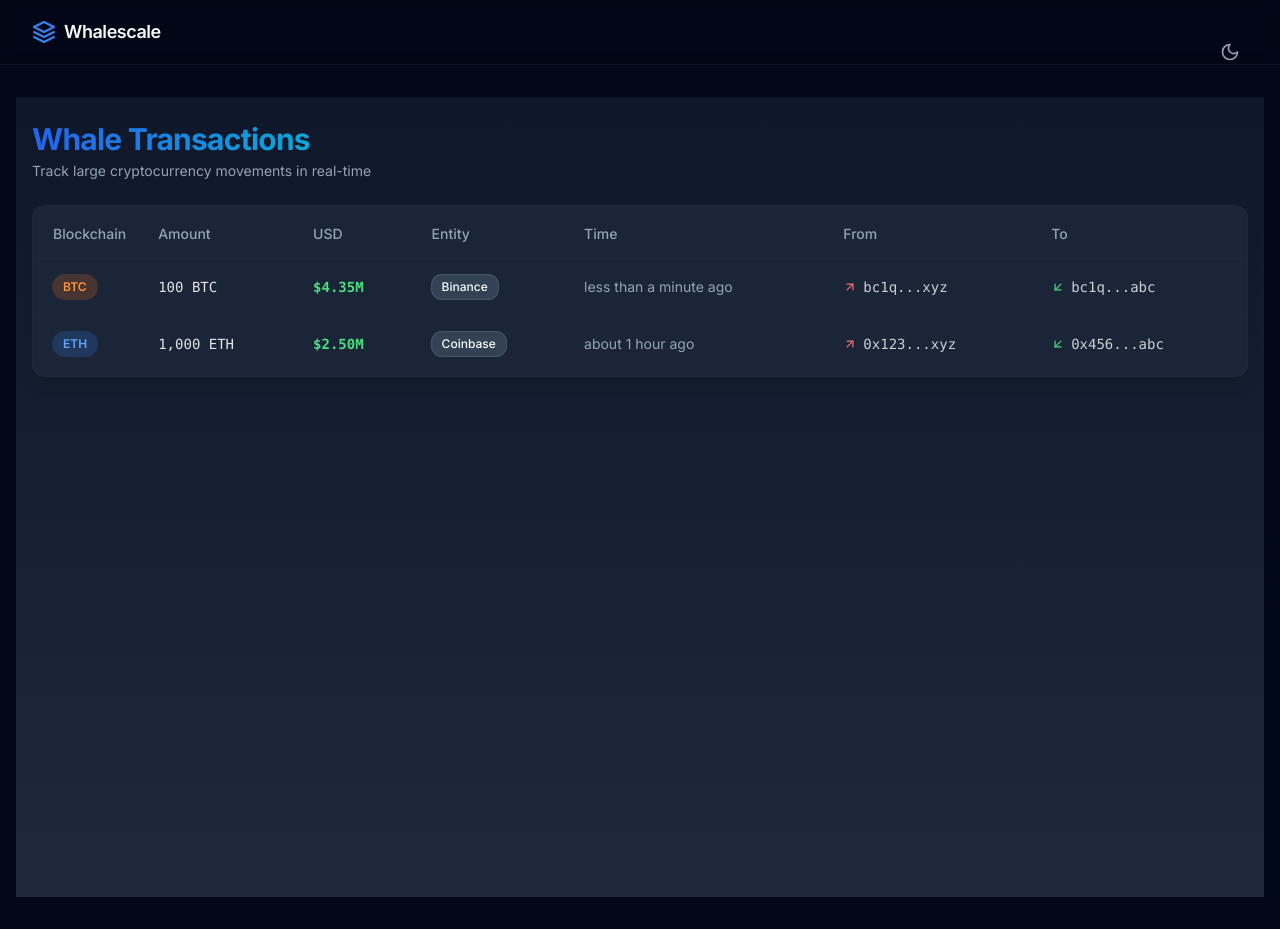
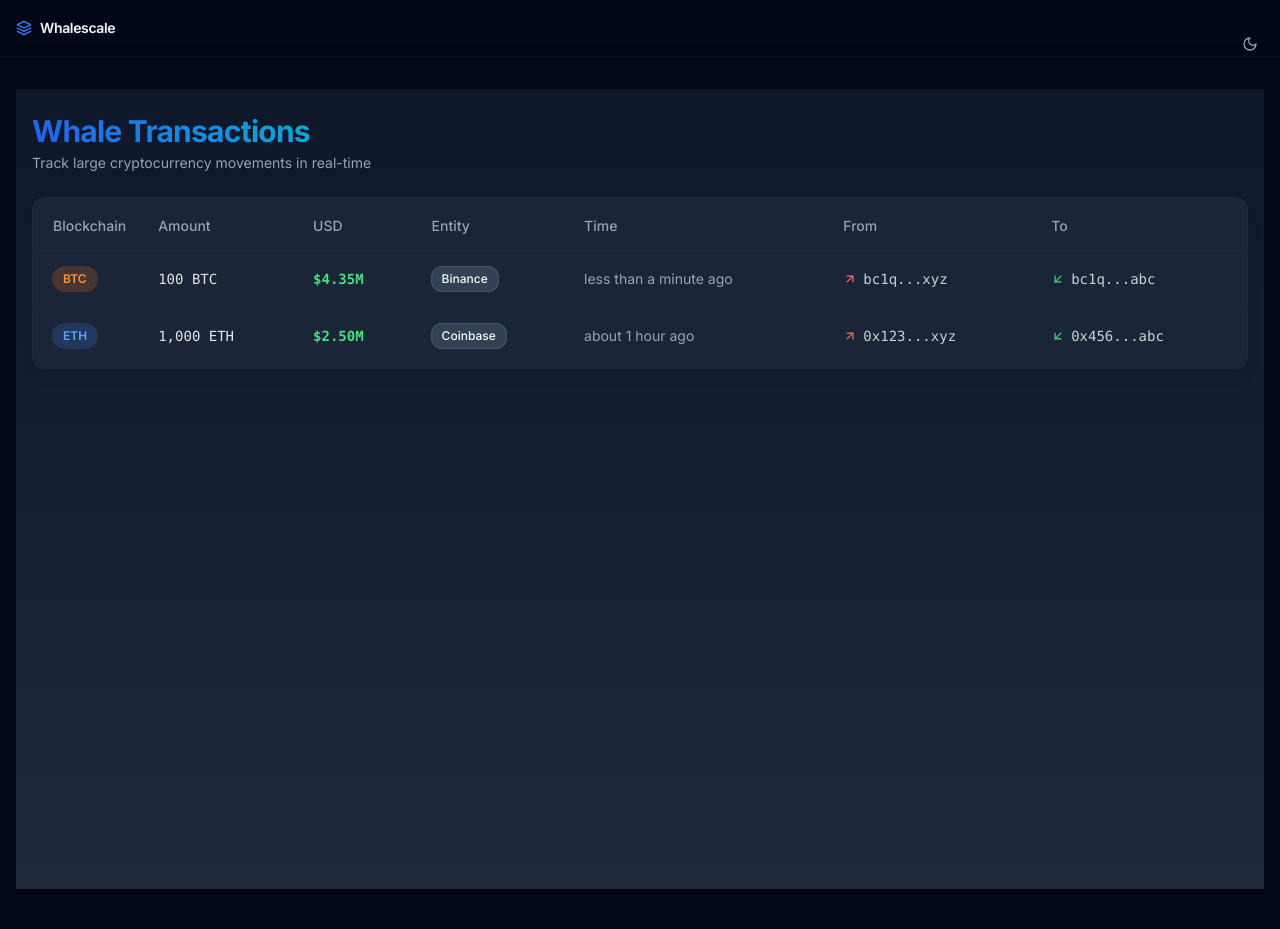
Before and after one commit to 0ptimize/whalescale, a Next.js app: page / in a window 1280 px wide. Built offline with nearby package versions, Linux system fonts and the light colour scheme.

Commit message:
fix: adjust navbar sizing for better proportions

```diff
--- a/src/components/navbar.tsx
+++ b/src/components/navbar.tsx
@@ -9,10 +9,10 @@ export function Navbar() {
 
   return (
     <nav className="sticky top-0 z-50 w-full border-b border-border/40 bg-background/95 backdrop-blur supports-[backdrop-filter]:bg-background/60">
-      <div className="container flex h-16 items-center justify-between">
+      <div className="container flex h-14 items-center justify-between px-4">
         <Link href="/" className="flex items-center space-x-2">
           <svg
-            className="h-6 w-6 text-primary"
+            className="h-4 w-4 text-primary"
             viewBox="0 0 24 24"
             fill="none"
             xmlns="http://www.w3.org/2000/svg"
@@ -39,15 +39,15 @@ export function Navbar() {
               strokeLinejoin="round"
             />
           </svg>
-          <span className="text-lg font-semibold tracking-tight">Whalescale</span>
+          <span className="text-sm font-semibold tracking-tight">Whalescale</span>
         </Link>
         <div className="flex items-center space-x-4">
           <button
             onClick={() => setTheme(theme === "dark" ? "light" : "dark")}
-            className="rounded-full p-2 text-muted-foreground transition-colors hover:bg-accent hover:text-accent-foreground"
+            className="rounded-full p-1.5 text-muted-foreground transition-colors hover:bg-accent hover:text-accent-foreground"
           >
-            <Sun className="h-5 w-5 rotate-0 scale-100 transition-all dark:-rotate-90 dark:scale-0" />
-            <Moon className="absolute h-5 w-5 rotate-90 scale-0 transition-all dark:rotate-0 dark:scale-100" />
+            <Sun className="h-4 w-4 rotate-0 scale-100 transition-all dark:-rotate-90 dark:scale-0" />
+            <Moon className="absolute h-4 w-4 rotate-90 scale-0 transition-all dark:rotate-0 dark:scale-100" />
             <span className="sr-only">Toggle theme</span>
           </button>
         </div>
```
